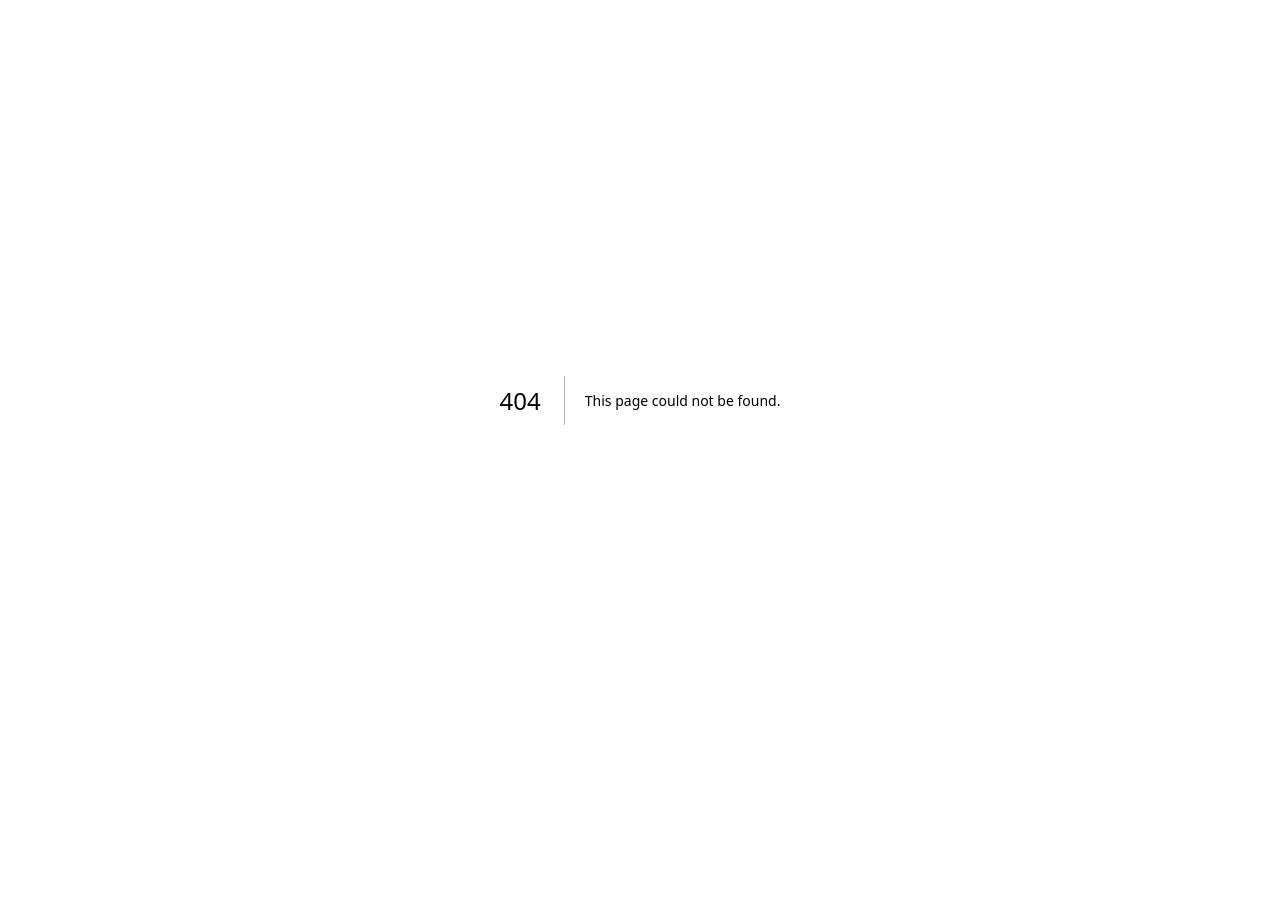
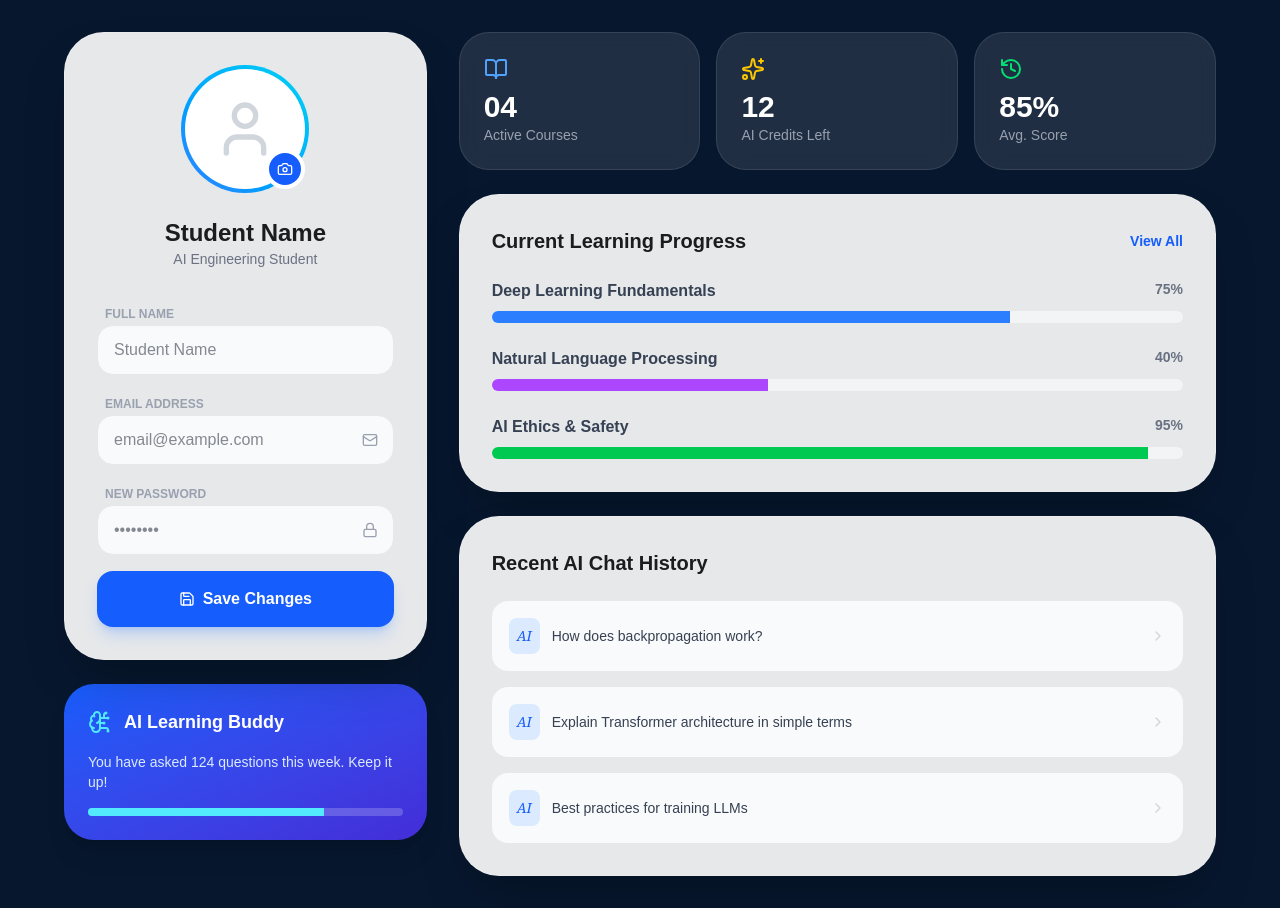
Before and after one commit to alvy00/eg-careerpilot-asyncawait, a Next.js app: page /profile in a window 1280 px wide. Before the commit this address had no page. Before the commit the page ends 800 px from the top, so only its background shows below. Built offline with nearby package versions, Linux system fonts and the light colour scheme.

Commit message:
profile page added

```diff
--- /dev/null
+++ b/src/app/profile/page.tsx
@@ -0,0 +1,210 @@
+"use client";
+
+import React, { useState } from "react";
+import {
+  User,
+  Mail,
+  Lock,
+  Camera,
+  Sparkles,
+  BookOpen,
+  BrainCircuit,
+  History,
+  ChevronRight,
+  Save,
+} from "lucide-react";
+
+export default function StudentProfile() {
+  const [activeTab, setActiveTab] = useState("profile");
+
+  return (
+    <div className="min-h-screen bg-[#07172e] p-4 md:p-8 font-sans text-gray-900">
+      <div className="max-w-6xl mx-auto grid grid-cols-1 lg:grid-cols-12 gap-8">
+        {/* --- LEFT SIDEBAR: Profile Edit Section --- */}
+        <div className="lg:col-span-4 space-y-6">
+          <div className="bg-white/90 backdrop-blur-xl rounded-[40px] p-8 shadow-2xl border border-white/20">
+            {/* Profile Picture Update */}
+            <div className="relative w-32 h-32 mx-auto mb-6">
+              <div className="w-full h-full rounded-full bg-gradient-to-tr from-blue-500 to-cyan-400 p-1">
+                <div className="w-full h-full rounded-full bg-white flex items-center justify-center overflow-hidden">
+                  <User className="w-16 h-16 text-gray-300" />
+                </div>
+              </div>
+              <label className="absolute bottom-1 right-1 bg-blue-600 p-2 rounded-full text-white cursor-pointer hover:bg-blue-700 transition-all border-4 border-white">
+                <Camera className="w-4 h-4" />
+                <input type="file" className="hidden" />
+              </label>
+            </div>
+
+            <div className="text-center mb-8">
+              <h2 className="text-2xl font-bold text-[#1A1C1E]">
+                Student Name
+              </h2>
+              <p className="text-gray-500 text-sm">AI Engineering Student</p>
+            </div>
+
+            {/* Edit Forms */}
+            <div className="space-y-4">
+              <div className="space-y-1">
+                <label className="text-xs font-bold text-gray-400 ml-2">
+                  FULL NAME
+                </label>
+                <div className="relative">
+                  <input
+                    type="text"
+                    placeholder="Student Name"
+                    className="w-full px-4 py-3 bg-gray-50 border border-gray-200 rounded-2xl focus:ring-2 focus:ring-blue-400/20 focus:border-blue-400 outline-none text-gray-900"
+                  />
+                </div>
+              </div>
+
+              <div className="space-y-1">
+                <label className="text-xs font-bold text-gray-400 ml-2">
+                  EMAIL ADDRESS
+                </label>
+                <div className="relative">
+                  <input
+                    type="email"
+                    placeholder="email@example.com"
+                    className="w-full px-4 py-3 bg-gray-50 border border-gray-200 rounded-2xl focus:ring-2 focus:ring-blue-400/20 outline-none text-gray-900"
+                  />
+                  <Mail className="absolute right-4 top-1/2 -translate-y-1/2 w-4 h-4 text-gray-400" />
+                </div>
+              </div>
+
+              <div className="space-y-1">
+                <label className="text-xs font-bold text-gray-400 ml-2">
+                  NEW PASSWORD
+                </label>
+                <div className="relative">
+                  <input
+                    type="password"
+                    placeholder="••••••••"
+                    className="w-full px-4 py-3 bg-gray-50 border border-gray-200 rounded-2xl focus:ring-2 focus:ring-blue-400/20 outline-none text-gray-900"
+                  />
+                  <Lock className="absolute right-4 top-1/2 -translate-y-1/2 w-4 h-4 text-gray-400" />
+                </div>
+              </div>
+
+              <button className="w-full bg-blue-600 hover:bg-blue-700 text-white py-4 rounded-2xl mt-4 font-semibold flex items-center justify-center gap-2 transition-all shadow-lg shadow-blue-500/25">
+                <Save className="w-4 h-4" /> Save Changes
+              </button>
+            </div>
+          </div>
+
+          {/* AI Assistant Quick Stat */}
+          <div className="bg-gradient-to-br from-blue-600 to-indigo-700 rounded-[30px] p-6 text-white shadow-xl">
+            <div className="flex items-center gap-3 mb-4">
+              <BrainCircuit className="w-6 h-6 text-cyan-300" />
+              <h3 className="font-bold text-lg">AI Learning Buddy</h3>
+            </div>
+            <p className="text-blue-100 text-sm mb-4">
+              You have asked 124 questions this week. Keep it up!
+            </p>
+            <div className="bg-white/20 h-2 rounded-full overflow-hidden">
+              <div className="bg-cyan-300 h-full w-[75%]"></div>
+            </div>
+          </div>
+        </div>
+
+        {/* --- RIGHT CONTENT: Learning Progress --- */}
+        <div className="lg:col-span-8 space-y-6">
+          {/* Stats Grid */}
+          <div className="grid grid-cols-1 md:grid-cols-3 gap-4">
+            <div className="bg-white/10 backdrop-blur-md border border-white/10 p-6 rounded-[30px] text-white">
+              <BookOpen className="w-6 h-6 text-blue-400 mb-2" />
+              <p className="text-3xl font-bold">04</p>
+              <p className="text-gray-400 text-sm">Active Courses</p>
+            </div>
+            <div className="bg-white/10 backdrop-blur-md border border-white/10 p-6 rounded-[30px] text-white">
+              <Sparkles className="w-6 h-6 text-yellow-400 mb-2" />
+              <p className="text-3xl font-bold">12</p>
+              <p className="text-gray-400 text-sm">AI Credits Left</p>
+            </div>
+            <div className="bg-white/10 backdrop-blur-md border border-white/10 p-6 rounded-[30px] text-white">
+              <History className="w-6 h-6 text-green-400 mb-2" />
+              <p className="text-3xl font-bold">85%</p>
+              <p className="text-gray-400 text-sm">Avg. Score</p>
+            </div>
+          </div>
+
+          {/* Active Courses List */}
+          <div className="bg-white/90 backdrop-blur-xl rounded-[40px] p-8 shadow-2xl border border-white/20">
+            <div className="flex justify-between items-center mb-6">
+              <h3 className="text-xl font-bold text-[#1A1C1E]">
+                Current Learning Progress
+              </h3>
+              <button className="text-blue-600 text-sm font-bold hover:underline">
+                View All
+              </button>
+            </div>
+
+            <div className="space-y-6">
+              {[
+                {
+                  name: "Deep Learning Fundamentals",
+                  progress: 75,
+                  color: "bg-blue-500",
+                },
+                {
+                  name: "Natural Language Processing",
+                  progress: 40,
+                  color: "bg-purple-500",
+                },
+                {
+                  name: "AI Ethics & Safety",
+                  progress: 95,
+                  color: "bg-green-500",
+                },
+              ].map((course, idx) => (
+                <div key={idx} className="group cursor-pointer">
+                  <div className="flex justify-between mb-2">
+                    <span className="font-semibold text-gray-700 group-hover:text-blue-600 transition-colors">
+                      {course.name}
+                    </span>
+                    <span className="text-sm font-bold text-gray-500">
+                      {course.progress}%
+                    </span>
+                  </div>
+                  <div className="w-full bg-gray-100 h-3 rounded-full overflow-hidden">
+                    <div
+                      className={`${course.color} h-full transition-all duration-1000`}
+                      style={{ width: `${course.progress}%` }}
+                    ></div>
+                  </div>
+                </div>
+              ))}
+            </div>
+          </div>
+
+          {/* Recent AI Interaction History */}
+          <div className="bg-white/90 backdrop-blur-xl rounded-[40px] p-8 shadow-2xl border border-white/20">
+            <h3 className="text-xl font-bold text-[#1A1C1E] mb-6">
+              Recent AI Chat History
+            </h3>
+            <div className="space-y-4">
+              {[
+                "How does backpropagation work?",
+                "Explain Transformer architecture in simple terms",
+                "Best practices for training LLMs",
+              ].map((chat, i) => (
+                <div
+                  key={i}
+                  className="flex items-center justify-between p-4 bg-gray-50 rounded-2xl hover:bg-blue-50 transition-all border border-transparent hover:border-blue-100"
+                >
+                  <div className="flex items-center gap-3">
+                    <div className="bg-blue-100 p-2 rounded-lg text-blue-600 italic font-serif text-sm">
+                      AI
+                    </div>
+                    <p className="text-gray-700 text-sm font-medium">{chat}</p>
+                  </div>
+                  <ChevronRight className="w-4 h-4 text-gray-300" />
+                </div>
+              ))}
+            </div>
+          </div>
+        </div>
+      </div>
+    </div>
+  );
+}
```
